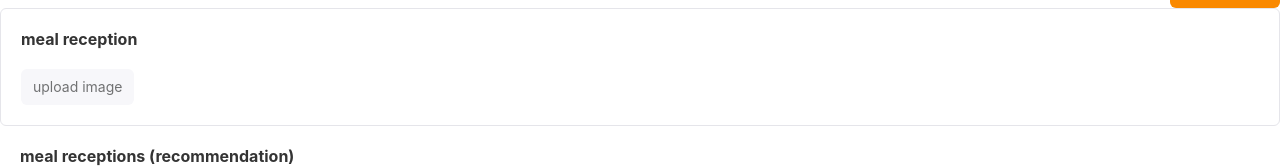
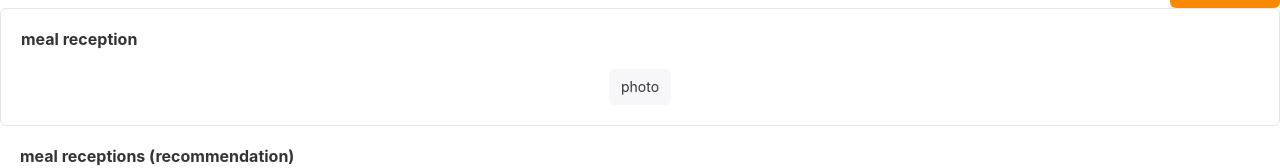
Before and after one commit to Ring-r/nutrition, a React (Create React App) app: page / in a window 1280 px wide. Both pictures are taken after a click on the tab "main". Shown: the part 125-293 px from the top of the page. Built offline with nearby package versions, Linux system fonts and the light colour scheme.

Commit message:
add base code for photo capturing

```diff
--- a/src/components/FoodView.tsx
+++ b/src/components/FoodView.tsx
@@ -1,4 +1,5 @@
-import { Button, HStack, Input, Panel } from 'rsuite';
+import { useEffect, useRef, useState } from 'react';
+import { Button, FlexboxGrid, HStack, Input, Panel } from 'rsuite';
 
 export interface FoodBase {
   choise_name: string;
@@ -25,9 +26,83 @@ export interface PreparedFoodListViewParams {
 }
 
 export function PreparedFoodListView({ food_list, onApply, onCancelFood }: PreparedFoodListViewParams) {
+  const [stream, setStream] = useState<MediaStream | null>();
+  const [imageSourceData, setImageSourceData] = useState<string>();
+
+  const canvasRef = useRef<HTMLCanvasElement>(null);
+  const imageRef = useRef<HTMLImageElement>(null);
+  const videoRef = useRef<HTMLVideoElement>(null);
+
+  useEffect(() => {
+    if (!videoRef?.current) return;
+
+    if (stream) {
+      videoRef.current.srcObject = stream;
+      videoRef.current.play();
+    }
+    else {
+      // todo: ???
+    }
+  }, [videoRef, stream]);
+
+
+  useEffect(() => {
+    if (!imageSourceData) return;
+    if (!imageRef?.current) return;
+
+    imageRef.current.setAttribute("src", imageSourceData);
+  }, [imageSourceData]);
+
+
+  const onPhotoClick = () => {
+    if (!stream) {
+      navigator.mediaDevices
+        .getUserMedia({ video: true, audio: false })
+        .then((stream_) => {
+          setStream(stream_);
+        })
+        .catch((err) => {
+          console.error(`An error occurred: ${err}`);
+        });
+      return;
+    }
+
+    if (!canvasRef?.current) return;
+
+    const context = canvasRef.current.getContext("2d");
+    if (!context) return;
+
+    if (!videoRef?.current) return;
+
+    const width = videoRef.current.videoWidth;
+    const height = videoRef.current.videoHeight;
+
+    canvasRef.current.width = width;
+    canvasRef.current.height = height;
+
+    context.drawImage(videoRef.current, 0, 0, width, height);
+
+    const data = canvasRef.current.toDataURL("image/png");
+    setImageSourceData(data);
+
+    stream.getTracks().forEach((track) => {
+      if (track.readyState == 'live' && track.kind === 'video') {
+        track.stop();
+      }
+    });
+    setStream(null);
+  }
+
   return (
     <Panel header='meal reception' bordered>
-      <Button disabled>upload image</Button>
+      <FlexboxGrid justify="center">
+        <video hidden={!stream} ref={videoRef} />
+        <canvas hidden ref={canvasRef} />
+        <img hidden={stream !== null || !imageSourceData} ref={imageRef} alt="The screen capture will appear in this box." />
+      </FlexboxGrid>
+      <FlexboxGrid justify="center">
+        <Button onClick={onPhotoClick}>photo</Button>
+      </FlexboxGrid>
       {
         food_list.map(food => (
           <HStack key={`${food.choise_name}_${food.name}`}>
```
